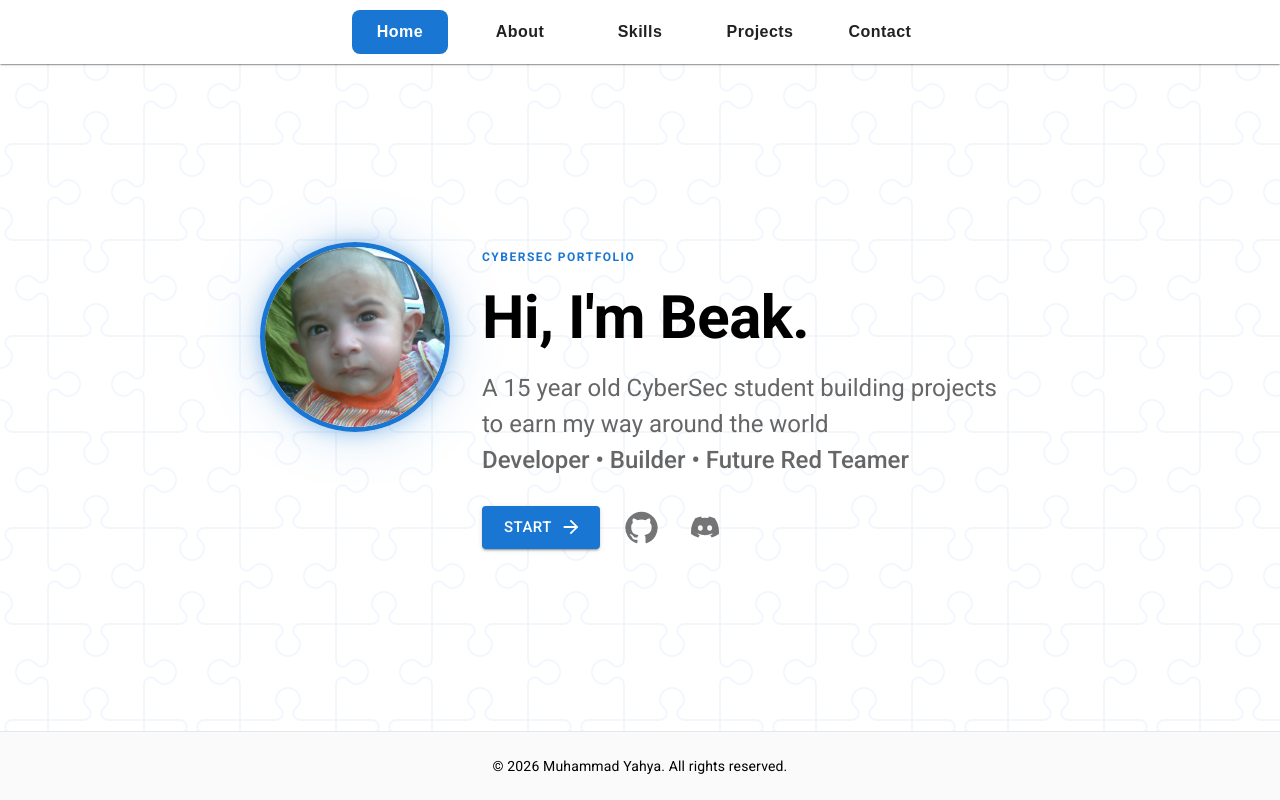
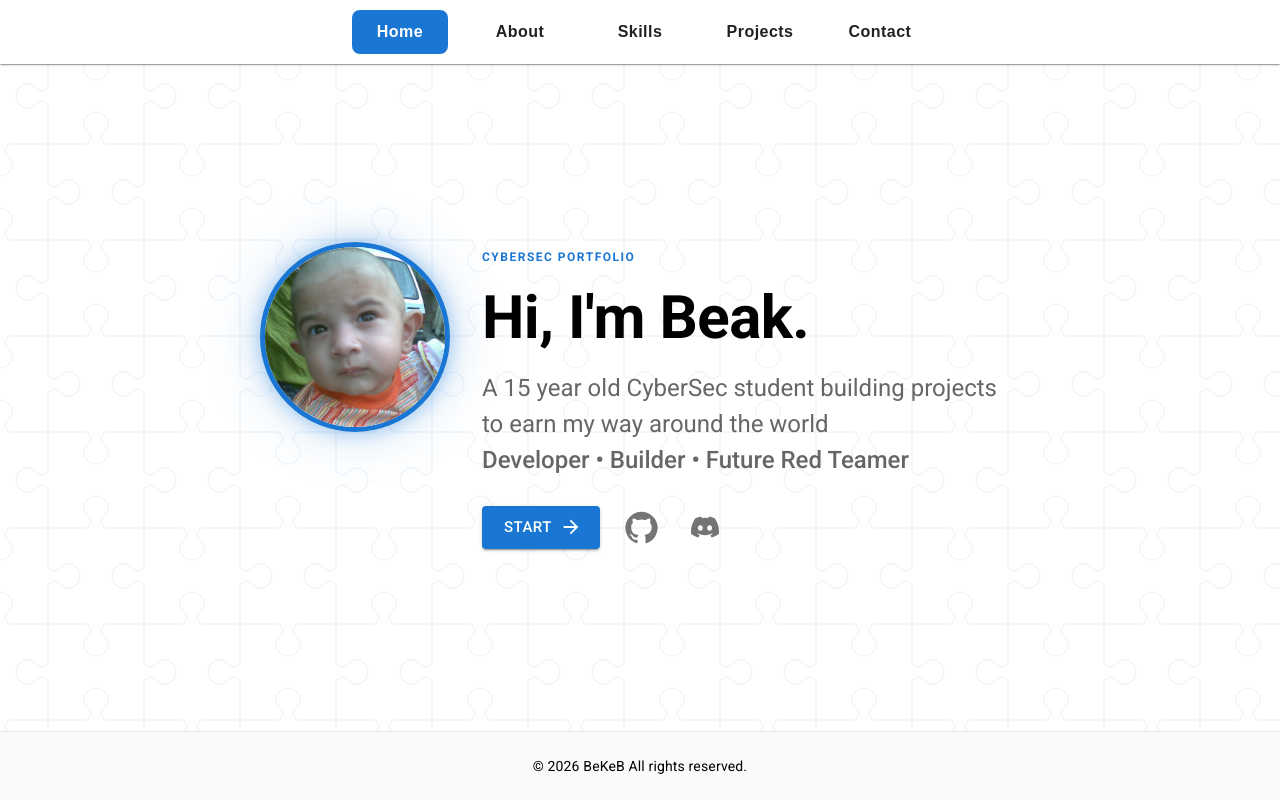
Before and after one commit to be-keb/PortFolio, a React (Vite) app: page / in a window 1280 px wide. Built offline with nearby package versions, Linux system fonts and the light colour scheme.

Commit message:
Update Footer.jsx

```diff
--- a/src/components/Footer.jsx
+++ b/src/components/Footer.jsx
@@ -13,7 +13,7 @@ function Footer() {
       }}
     >
       <Typography variant="body2" color="text.secondary" sx={{textAlign: 'center'}}>
-        © {new Date().getFullYear()} Muhammad Yahya. All rights reserved.
+        © {new Date().getFullYear()} BeKeB All rights reserved.
       </Typography>
     </Box>
   );
```
